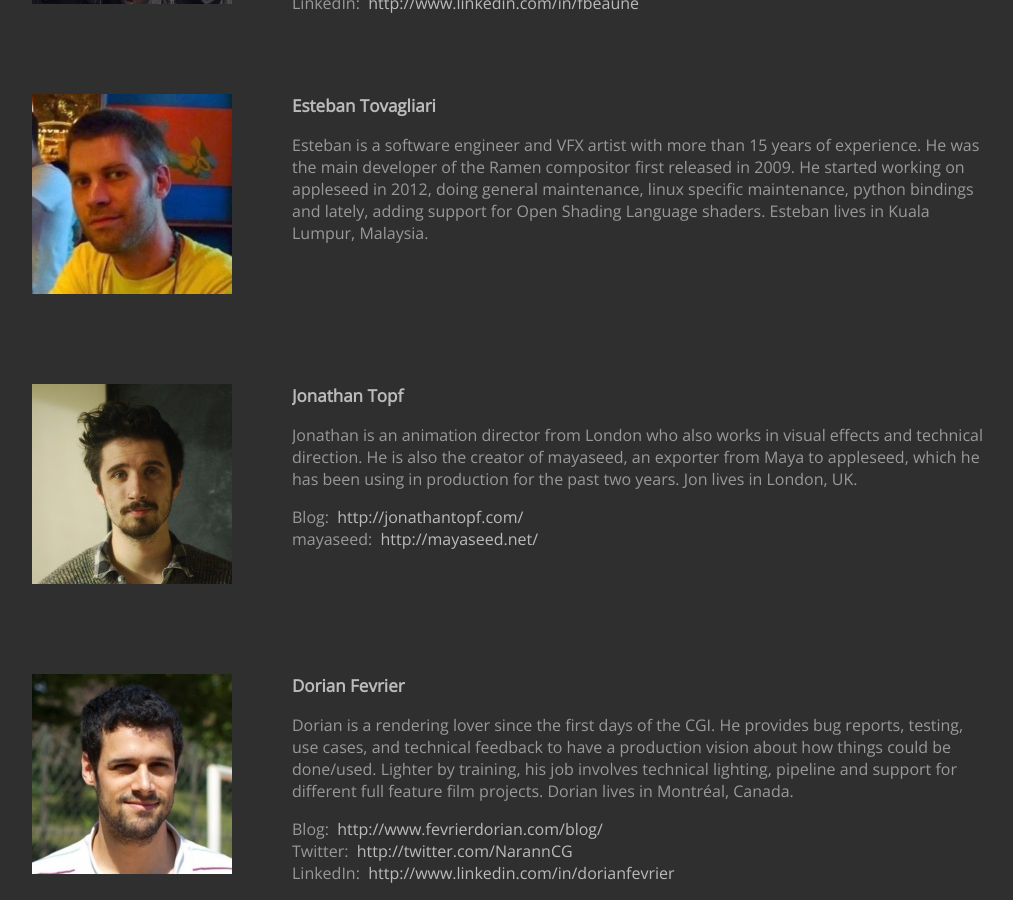
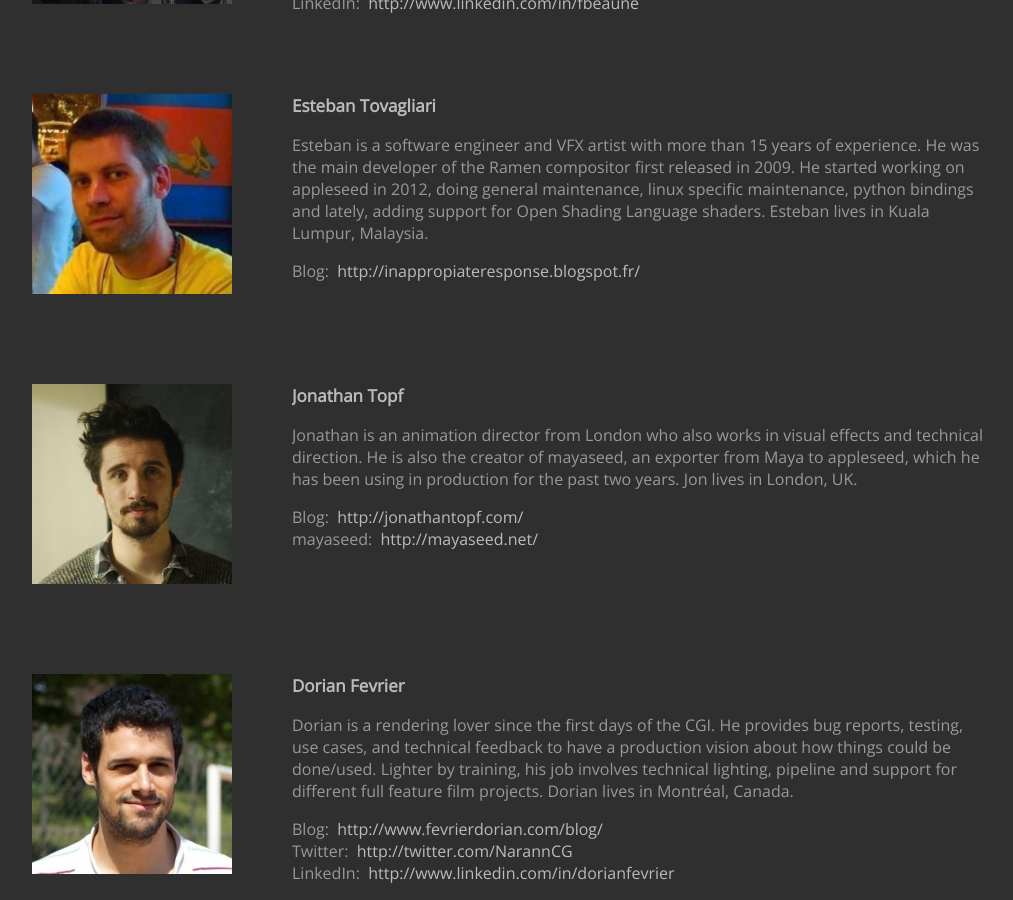
Before and after one commit to appleseedhq/appleseedhq.github.io, a Jekyll site: the page built from team.md, in a window 1280 px wide and 900 px high, scrolled down 446 px. Shown: the whole window, without its empty margins (128-1141 px from the left). Built offline with Jekyll 4.4.1, drawn with Linux system fonts in a browser that asks for light colours; nearby versions of some CDN libraries.

Commit message:
updated Team page.

```diff
--- a/_data/members.yml
+++ b/_data/members.yml
@@ -17,6 +17,8 @@
     developer of the Ramen compositor first released in 2009. He started working on appleseed in 2012, doing
     general maintenance, linux specific maintenance, python bindings and lately, adding support for Open Shading
     Language shaders. Esteban lives in Kuala Lumpur, Malaysia.
+  links:
+    - { label: Blog, url: "http://inappropiateresponse.blogspot.fr/" }
 
 
 - name: Jonathan Topf
```
